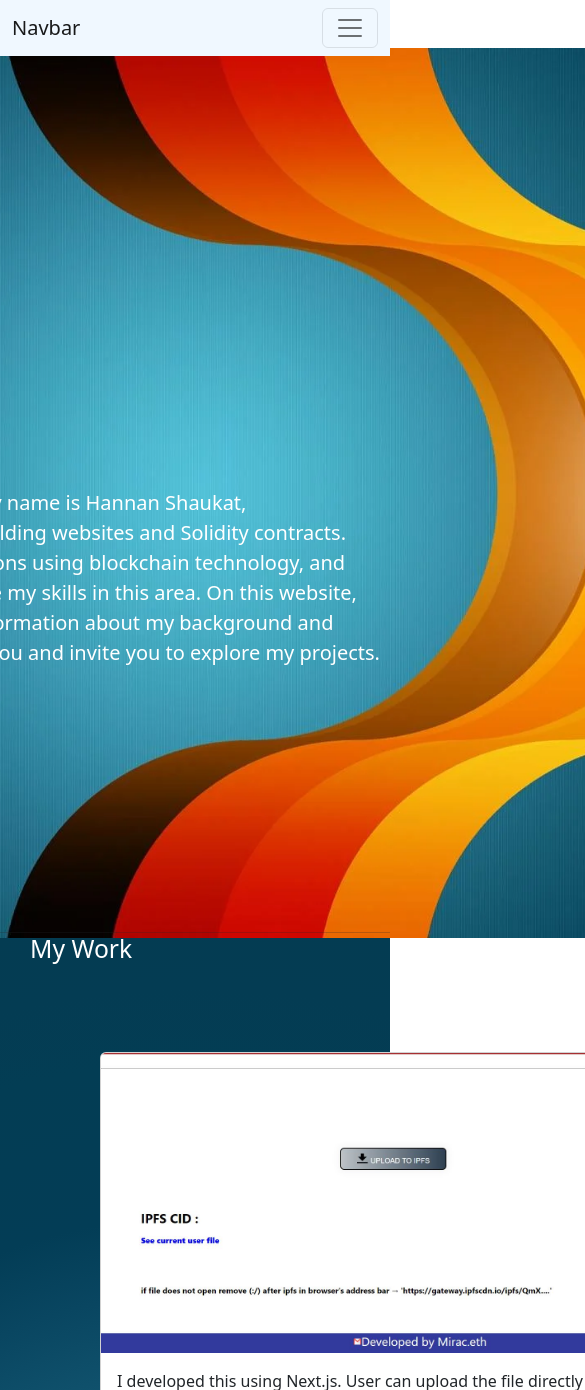
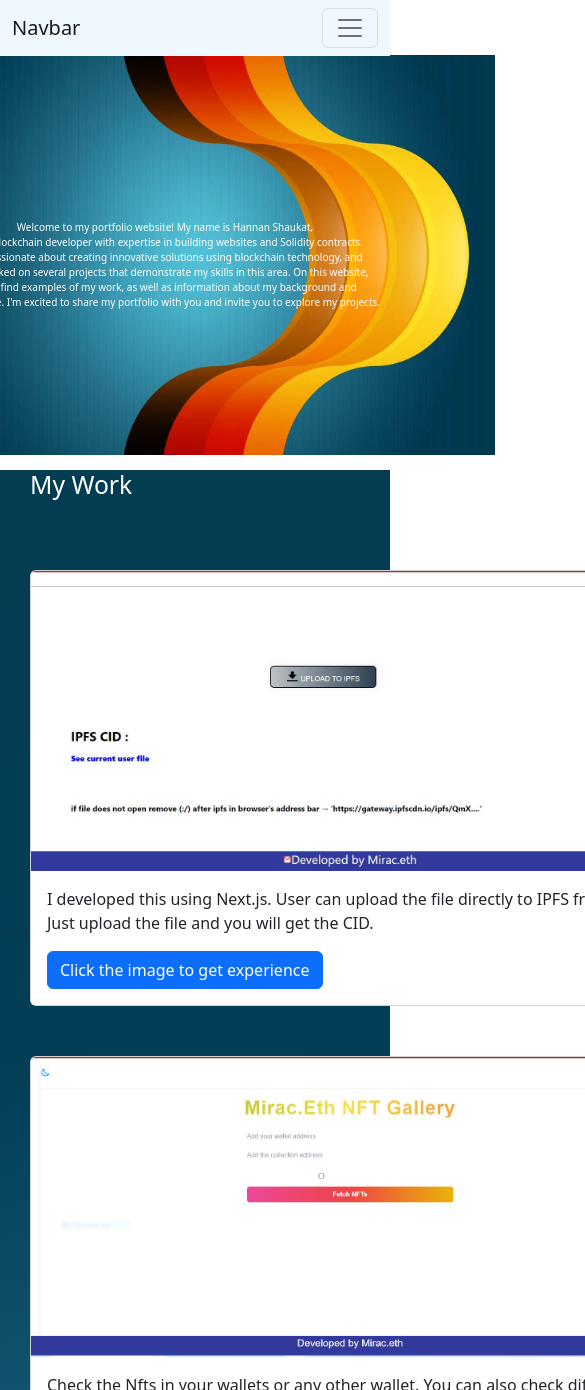
Before and after one commit to placeparks/portfolio, a Next.js app: page / in a window 390 px wide. Shown: the top 1390 px of the page, 585 px wide, since content can reach past the window. Built offline with nearby package versions, Linux system fonts and the light colour scheme.

Commit message:
Update globals.css

```diff
--- a/styles/globals.css
+++ b/styles/globals.css
@@ -17,9 +17,7 @@ a {
   margin-top: -200px;
   width: 1583px;
 }
-.card-body{
 
-}
 .card{
   margin-right: 90px;
 }
@@ -42,9 +40,8 @@ height: 300px;
 
 }
 
-
 .welcome-note{
-  margin-top: -450px;
+  margin-top: -500px;
   color: white;
   font-size: 20px;
   margin-left: -490px;
@@ -62,3 +59,43 @@ height: 300px;
     background: black;
   }
 }
+@media (max-width: 600px) {
+  .bg-img{
+    margin-top: -450px;
+    width: 600px;
+    height: 400px;
+  }
+
+  .card{
+    margin-right: 90px;
+    width: 400px;
+    margin-bottom: 50px;
+  }
+  .card-modify{
+    margin-left: 30px;
+    display: block;
+    margin-top: 70px;
+  }
+  .port-body{
+    margin-top: -525px;
+    background-image: radial-gradient(circle, #4fbdd3, #3fa3bc, #308aa5, #22718e, #155a76, #0f506b, #094661, #033d56, #033d55, #033d54, #043c53, #043c52);
+   height: 3150px;
+  }
+  .work{
+    color: white;
+    margin-left: 30px;
+    margin-top: 62px;
+  }
+  .card-img-top{
+  height: 300px;
+
+  }
+  .welcome-note{
+    margin-top: -270px;
+    color: white;
+    font-size: 10px;
+    margin-left: -60px;
+    text-align: center;
+  }
+
+}
```
